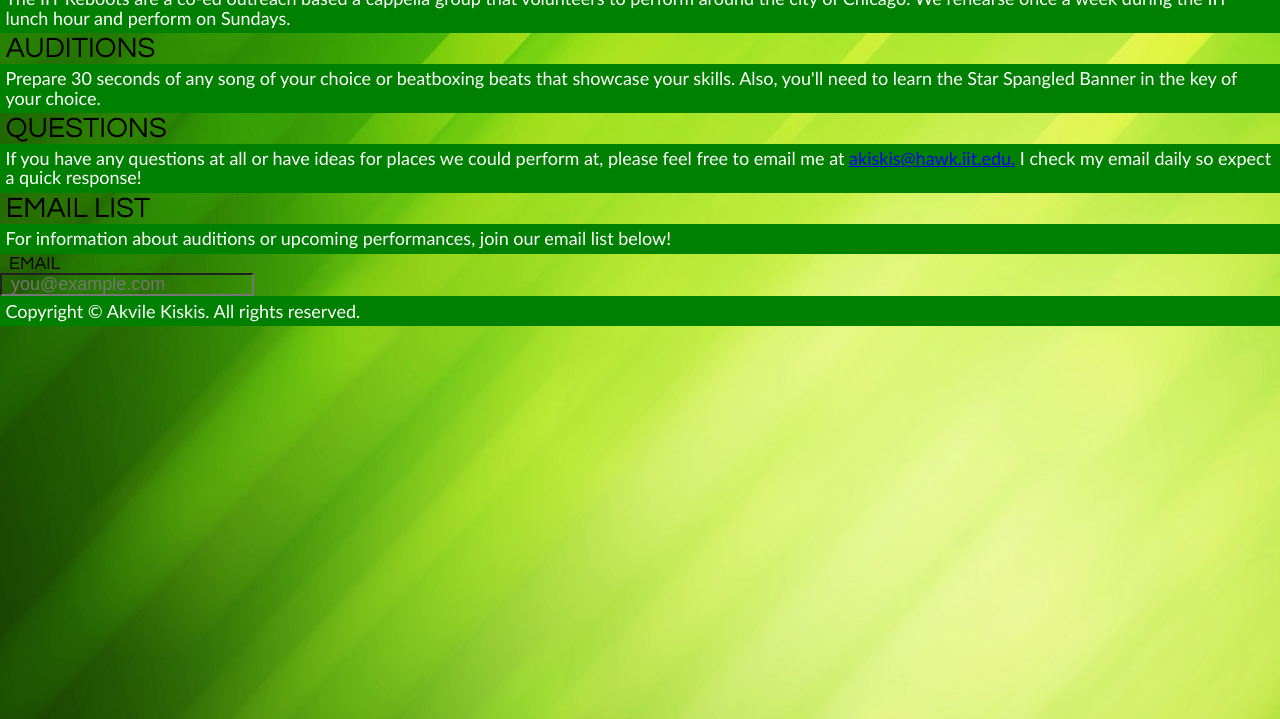
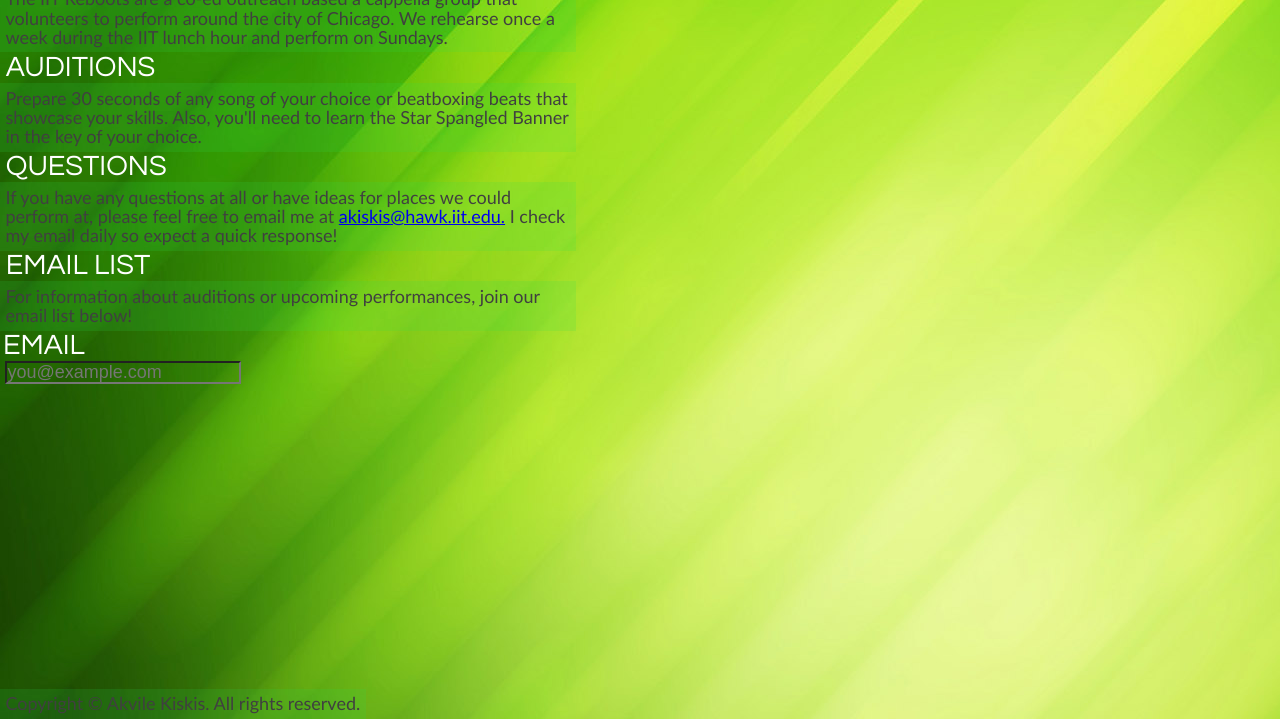
Before and after one commit to kiskisiit1131/project1-362, a plain HTML site: page index.html in a window 1280 px wide. Shown: the part 81-800 px from the top of the page. Drawn offline with nearby package versions, Linux system fonts and the light colour scheme.

Commit message:
used min-height for footer, adjusted padding and colors all over page

```diff
--- a/css/screen.css
+++ b/css/screen.css
@@ -181,6 +181,13 @@ textarea {
 
 /* using major second scale */
 
+/*
+** Giving credit for logo **
+Signs graphic by http://www.flaticon.com/authors/madebyoliver from
+http://www.flaticon.com/ is licensed under http://creativecommons.org/licenses/by/3.0/
+Made with http://logomakr.com
+*/
+
 /* ===== BASE STYLES ===== */
 
 html {
@@ -194,36 +201,43 @@ html {
 h2 {
   font-size: 1.602em; /* 28.833pxpx */
   padding: 0.2em;
-
 }
 
 p {
   font-family: Calibri, Geneva, sans-serif;
-  background-color: #008000;
-  color: white;
+  color: rgba(255, 255, 255, 0.85);
   padding: 0.3em;
-  background-image: url("/images/background.jpg");
+  background-color: rgba(108, 132, 9, 0.45);
 }
 
-footer {
-    clear: both;
-}
+
 /* Form */
 label, input {
   box-sizing: border-box;
   display: block;
-  font-size: inherit;
   line-height: inherit;
-  padding: 0em 0.5em;
+  padding: 0.2em 0.1em;
+}
+
+input {
+  margin-left: 0.3em;
+}
+
+label {
+  font-size: 1.602em;
 }
 
 input[type = "email"]{
   background-color: inherit;
+  color: rgba(255, 255, 255, 0.85);
+  padding: inherit;
 }
 
 input[type = "submit"]{
-  background-color: #008000;
-  color: white;
+  background-color: inherit;
+  font-family: inherit;
+  margin: 0.5em 0.3em;
+  padding: 0.2em;
 }
 
 /* ===== LAYOUT STYLES ===== */
@@ -234,8 +248,6 @@ input[type = "submit"]{
 img {
   display: block;
   max-width: 100%;
-  margin-left: auto;
-  margin-right: auto;
   padding: 0.5em;
 }
 
@@ -250,13 +262,31 @@ img {
   position: static;
 }
 
+@media screen and (min-height: 35.7222em){
+  footer {
+  position: fixed;
+  bottom: 0;
+}
+}
+
 @media screen and (min-width: 37.5em) {
 
   html {
     background-image: url("/images/background.jpg");
+    width: 45%;
+  }
+
+  h2 {
+    color: white;
   }
 
   p {
-    background-image: none;
+    background-color: rgba(45, 219, 80, 0.15);
+    color:#404040;
+  }
+
+  label, input[type = "submit"] {
+    color: white;
   }
 }
+}
```
